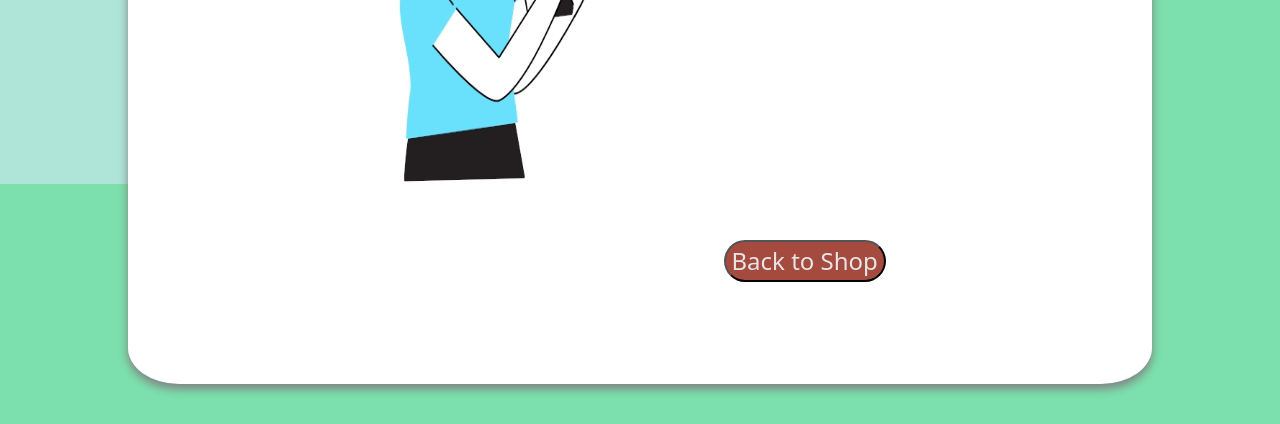
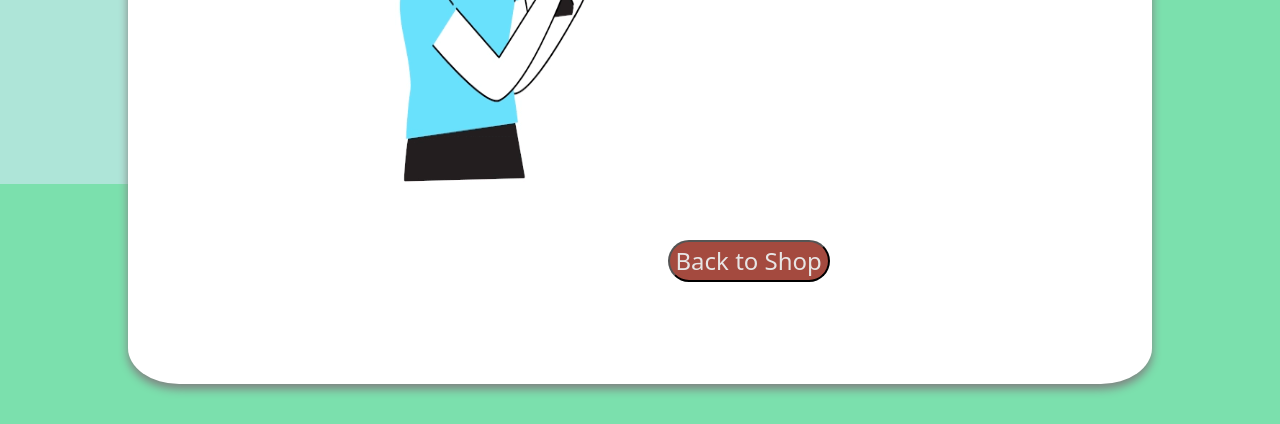
Before and after one commit to MLH-Fellowship/fresh-bites, a Flask app: page /confirm in a window 1280 px wide. Shown: the part 376-800 px from the top of the page. Run offline with Flask 2, Linux system fonts and the light colour scheme; the visitor is signed in with stand-in values (Sample User, id 1).

Commit message:
Fix code style issues with Black

```diff
--- a/app/__init__.py
+++ b/app/__init__.py
@@ -115,7 +115,10 @@ def cart():
 @app.route("/confirm")
 @requires_auth
 def confirm():
-    return render_template("confirm.html",userinfo=session.get("profile"),)
+    return render_template(
+        "confirm.html",
+        userinfo=session.get("profile"),
+    )
 
 
 @app.route("/health")
--- a/app/templates/confirm.html
+++ b/app/templates/confirm.html
@@ -33,7 +33,7 @@
             </div>
             <div class="order-now button" style="margin: 40vh;">
                 <a href="/shop">
-                    <button class="button order rounded-pill" style="top: 70vh;margin: 2vh;margin-left: 45vh; width: fit-content; height: fit-content;">Back to Shop</button>
+                    <button class="button order rounded-pill" style="top: 70vh;margin: 2vh;margin-left: 38vh; width: fit-content; height: fit-content;">Back to Shop</button>
                 </a>
             </div>
         </div>
```
